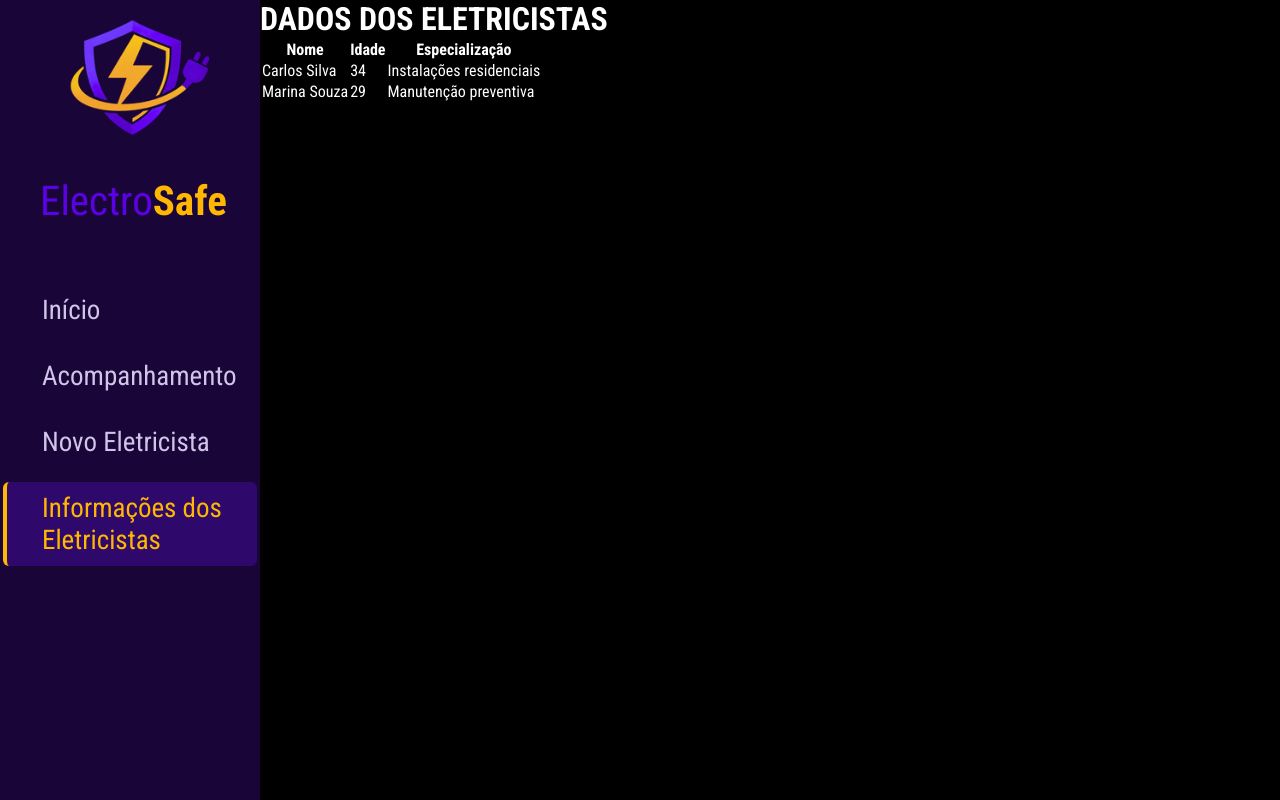
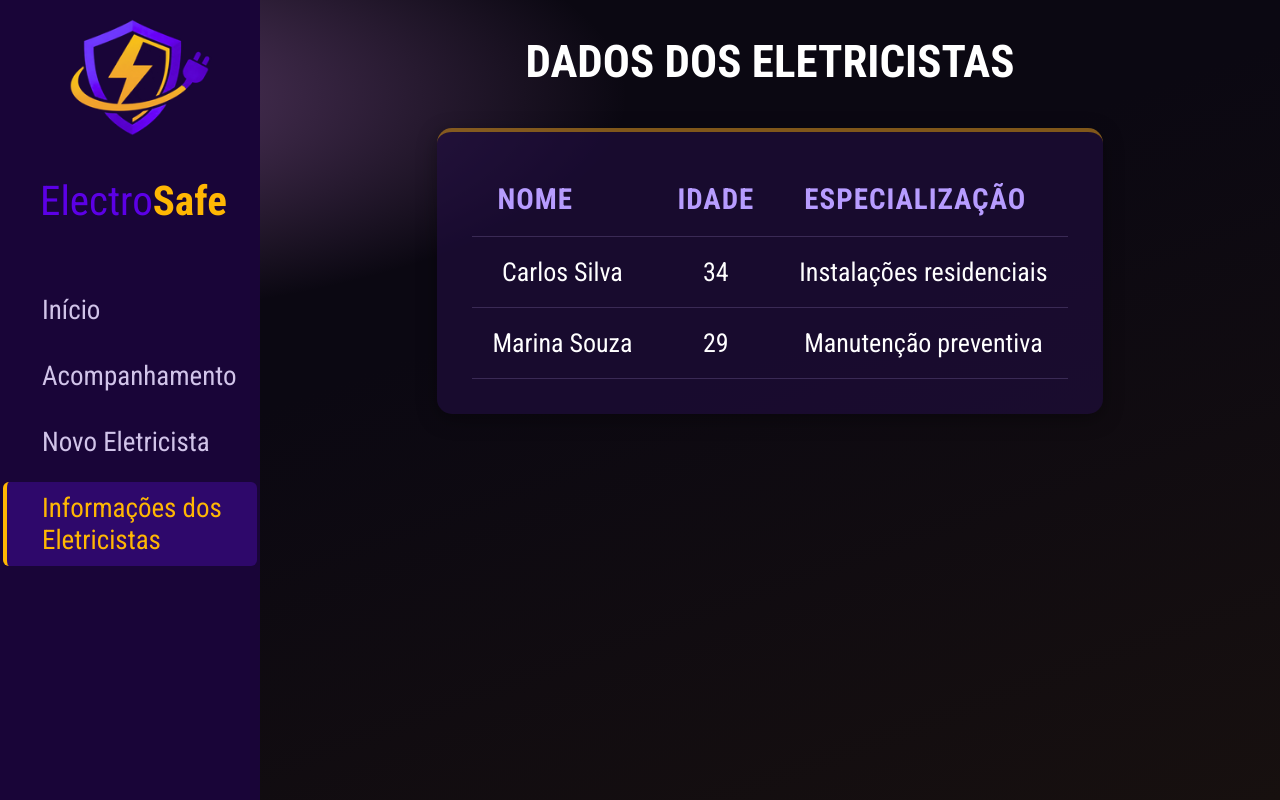
Before and after one commit to ArthurSb7/ElectroSafe, a PHP site: page /infoEle.php in a window 1280 px wide. Run offline with PHP 8.4, Linux system fonts and the light colour scheme.

Commit message:
feat: Estilização finalizada

```diff
--- a/Admin/styleinfoEleAdmin.css
+++ b/Admin/styleinfoEleAdmin.css
@@ -1,6 +1,12 @@
-/* =========================================================
-   ElectroSafe
-   ========================================================= */
+:root{
+    --fundo:        #0b0812;
+    --cor-texto-principal-elementos:#ffffff;
+
+    --cor-fundo-menu:#1f0060;
+    --cor-pag-selecionada-botes:#fdb42e;
+    --cor-fundo-form:#5900ff;
+    --linha:        #3a2a55;
+}
 
 * {
     margin: 0;
@@ -10,11 +16,16 @@
 }
 
 body {
-    background-color: #000000;
+    display: flex;
+    justify-content: center;
+    background-color: var(--fundo);
+    background-image:
+      radial-gradient(ellipse 70% 40% at 0% 12%, rgba(166, 107, 184, 0.55), transparent 70%),
+      linear-gradient(160deg, var(--fundo) 40%, #17100f 100%);
+    background-repeat: no-repeat;
+    background-attachment: fixed;
     color: #ffffff;
     min-height: 100vh;
-    overflow: hidden;
-    overflow-y: auto;
 }
 
 
@@ -24,6 +35,7 @@ body {
 
 .layout-principal {
     display: flex;
+    width: 100%;
     min-height: 100vh;
 }
 .barra-menu {
@@ -104,3 +116,88 @@ img {
     align-items: center;
     flex-shrink: 0;
 }
+/* ===========CABEÇALHO===========*/
+header{
+    margin-top: 35px;
+    text-align: center;
+    font-weight: bolder;
+}
+
+header > h1 {
+    font-size: 45px;
+    margin-bottom: 40px;
+}
+/* ===========CABEÇALHO===========*/
+
+/*========= CONTEUDO PRINCIPAL =========*/
+main {
+    flex: 1;
+    display: flex;
+    flex-direction: column;
+    align-items: center;
+}
+
+/* ===========CARD COM TABELA===========*/
+
+#area-centro{
+    display: flex;
+    justify-content: center;
+    align-items: center;
+}
+
+.card-tabela{
+    width: 110%;
+    max-width: 2500px;
+    margin-top: auto;
+    margin-bottom: auto;
+    padding: 30px 35px 35px;
+    background: rgba(33, 13, 65, 0.62);
+    border-top: 4px solid rgba(255, 183, 3, .45);
+    border-radius: 15px;
+    box-shadow: 0 5px 20px rgba(0, 0, 0, 0.35);
+}
+
+
+
+.tabela-rolagem{
+    overflow-x: auto;
+}
+
+.tabela{
+    width: 100%;
+    border-collapse: collapse;
+    text-align: left;
+}
+
+.tabela th {
+    padding: 20px 25px;
+    font-size: 29px;
+    font-weight: bolder;
+    letter-spacing: 1px;
+    text-transform: uppercase;
+    color: #b79cff;
+    border-bottom: 1px solid var(--linha, #3a2a55);
+}
+
+.tabela td{
+    padding: 20px;
+    text-align: center;
+    font-size: 26px;
+    color: #ffffff;
+    border-bottom: 1px solid var(--linha, #3a2a55);
+}
+
+.tabela tbody tr{
+    transition: transform 0.3s ease, border-color 0.3s ease, box-shadow 0.3s ease;
+}
+
+.tabela tbody tr:hover{
+    background: rgba(70, 50, 95, 0.6);
+    transform: translateY(-3px);
+}
+
+.tabela-vazia{
+    text-align: center;
+    color: #d1c4e9;
+}
+/* ===========CARD COM TABELA===========*/
```
Also changed, not shown: Admin/styleIndexAdmin.css (+23 -20 lines), Admin/styleIndicacaoAdmin.css (+60 -61 lines).
